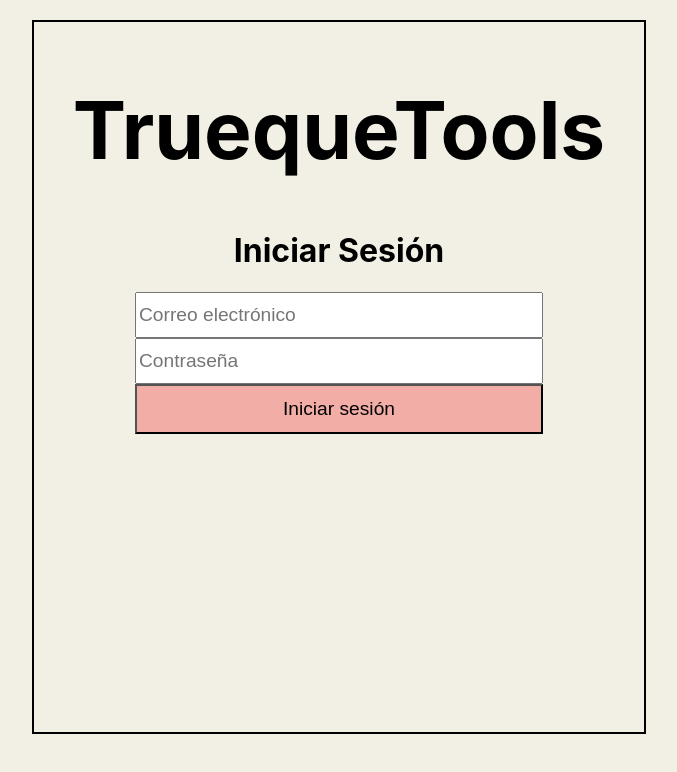
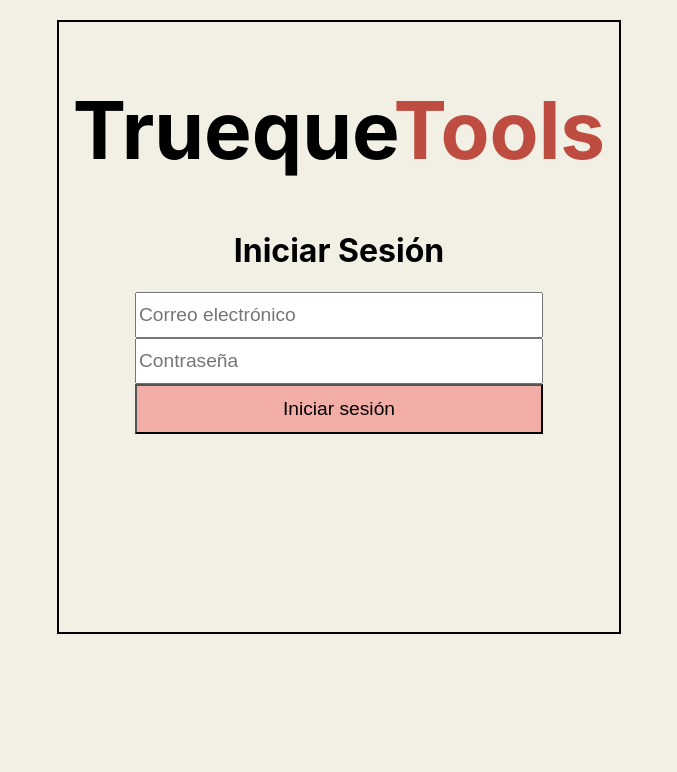
Before and after one commit to leodelmas00/front-truequetools, a React (Create React App) app: page / in a window 1280 px wide. Shown: the top 772 px of the page, without its empty margins (301-978 px from the left). Built offline with nearby package versions, Linux system fonts and the light colour scheme.

Commit message:
Le puse "tools" en rojo

```diff
--- a/src/App.js
+++ b/src/App.js
@@ -18,8 +18,8 @@ function App() {
   return (
     <div align="center">
       <form onSubmit={handleSubmit}>
-        <div style={{ border: '2px solid black', padding: '5px', margin: '20px', width: '600px', height: '700px' }}>
-          <h1 style={{ fontSize: '5em' }}>TruequeTools</h1>
+        <div style={{ border: '2px solid black', padding: '5px', margin: '20px', width: '550px', height: '600px' }}>
+        <h1 style={{ fontSize: '5em' }}>Trueque<span style={{ color: '#bf4c41' }}>Tools</span></h1>
           <h1> Iniciar Sesión </h1>
           <div align="center">
             <input
```
